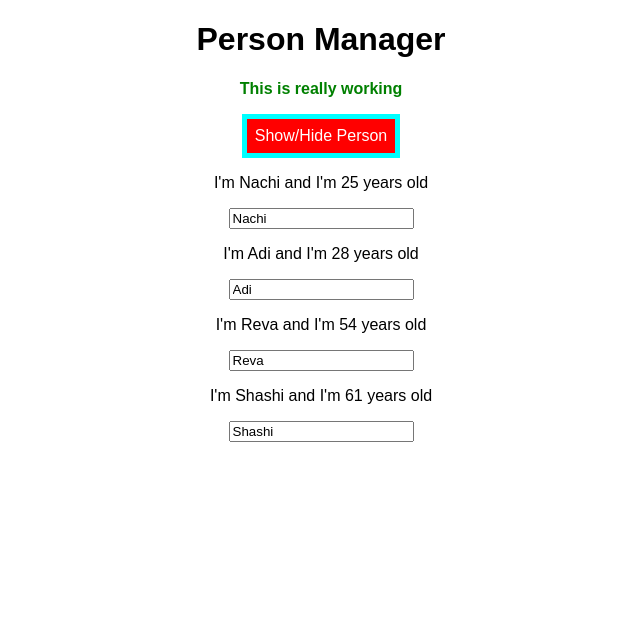
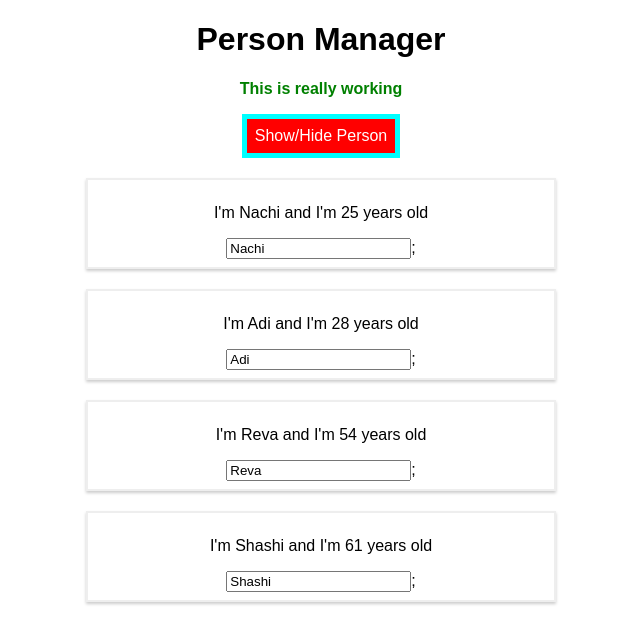
Before and after one commit to Nachiket75/ReactIntro, a React app: page / in a window 1280 px wide. Both pictures are taken after a click on the button "Show/Hide Person". Shown: the top 644 px of the page, without its empty margins (319-959 px from the left). Built offline with nearby package versions, Linux system fonts and the light colour scheme.

Commit message:
Apply css to Higher Order Components (HOC)

```diff
--- a/src/components/Persons/Person/Person.js
+++ b/src/components/Persons/Person/Person.js
@@ -10,8 +10,8 @@ class Person extends Component {
         console.log("Person.js is rendering ")
         return (
             //<div className={classes.Person} >
- //<React.Fragment className={classes.Person}> you can also use built in Hoc(higher order component) React.Fragment instead of creating Aux component
-            <Aux >
+ //<React.Fragment className={classes.Person}> you can also use built in Hoc(higher order component) React.Fragment instead of creating Aux component using Aux.js
+            <Aux cssClass={classes.Person}>
                 <p onClick={this.props.click}>I'm {this.props.name} and I'm {this.props.age} years old </p>
                 {/* props.click will execute switchandler function of app.js from here when paragraph is clicked*/}
                 <p>{this.props.children}</p>
--- a/src/hoc/Auxilary.js
+++ b/src/hoc/Auxilary.js
@@ -1,3 +1,8 @@
-const aux = props => props.children;
+import React from 'react'
+const aux = props =>(
+    <div className= {props.cssClass}>
+     {props.children};
+    </div>
+)
 
 export default aux;
```
